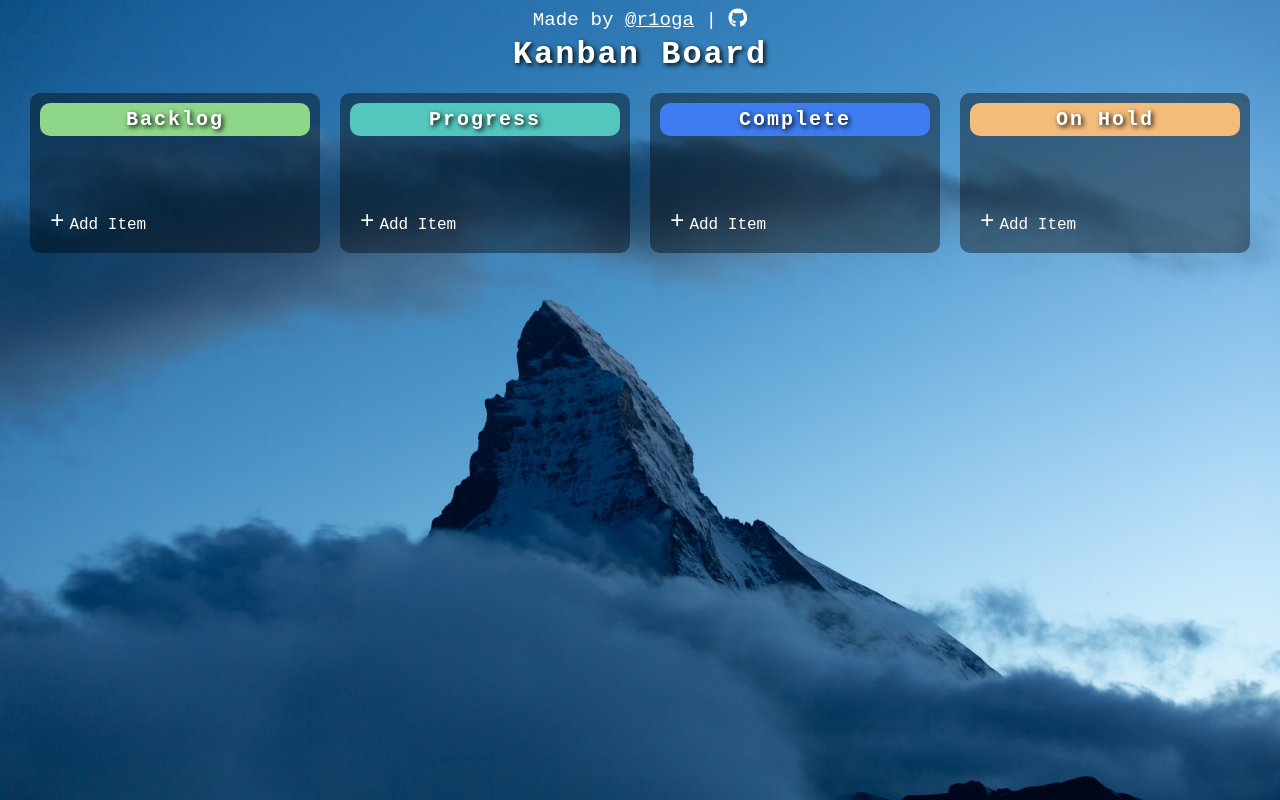
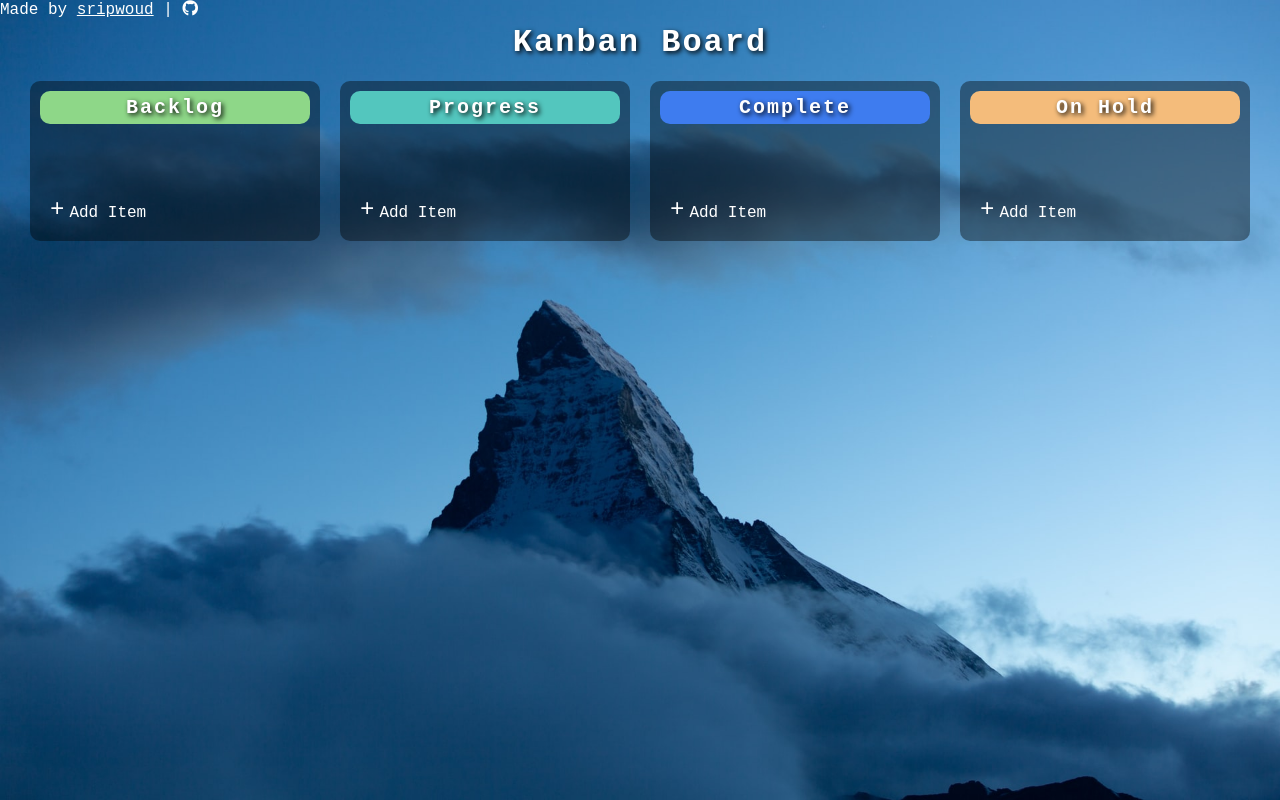
Before and after one commit to 3pwd/kanban-board, a plain HTML site: page index.html in a window 1280 px wide. Drawn offline with Linux system fonts and the light colour scheme; a web font is replaced by a local one.

Commit message:
Update index.html

```diff
--- a/index.html
+++ b/index.html
@@ -11,15 +11,15 @@
     <link
       rel="icon"
       type="image/png"
-      href="https://www.google.com/s2/favicons?domain=r1oga.now.sh/"
+      href="https://www.google.com/s2/favicons?domain=sripwoud.xyz"
     />
     <link rel="stylesheet" href="style.css" />
   </head>
   <body>
-    <div class="r1oga">
+    <div class="sripwoud">
       Made by
-      <a href="https://r1oga.now.sh/" target="_blank">@r1oga</a> |
-      <a target="_blank" href="https://github.com/r1oga/kanban-board">
+      <a href="https://sripwoud.xyz" target="_blank">sripwoud</a> |
+      <a target="_blank" href="https://github.com/sripwoud/kanban-board">
         <i class="fab fa-github"></i>
       </a>
     </div>
```
